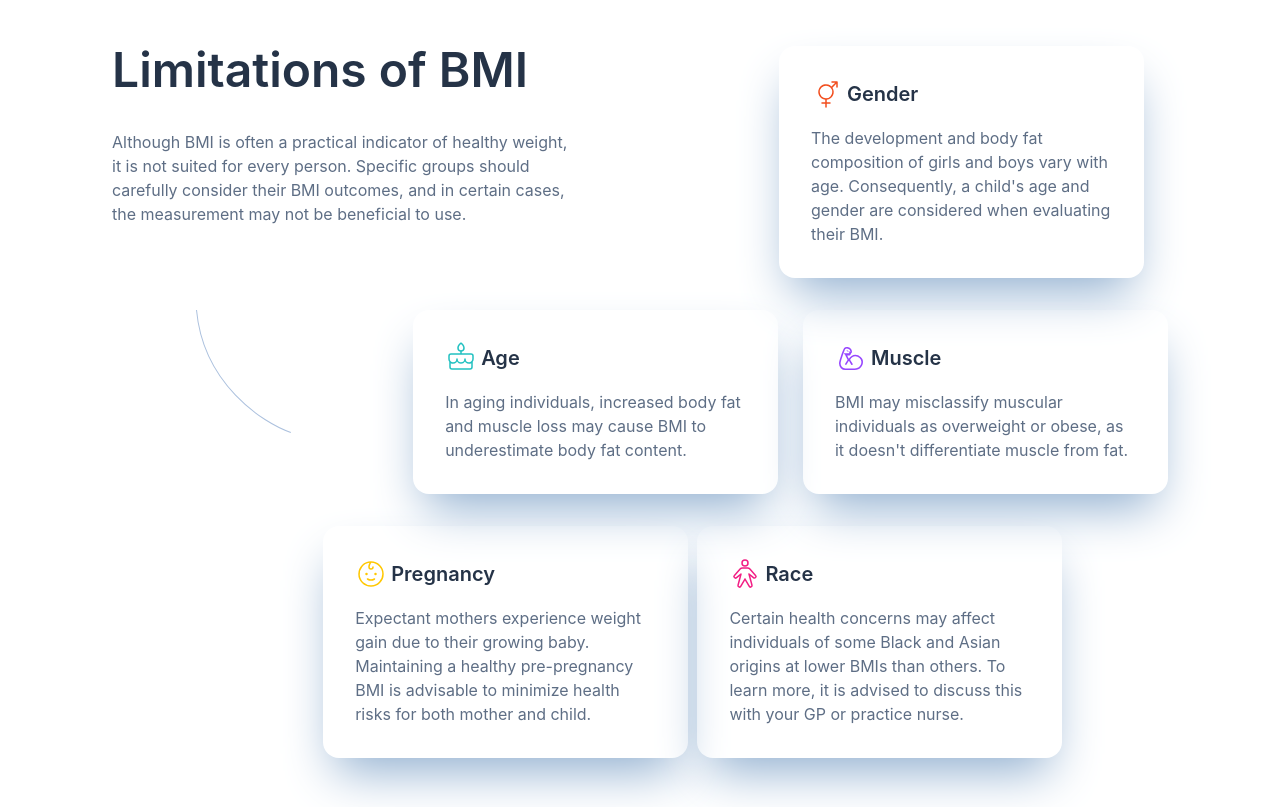
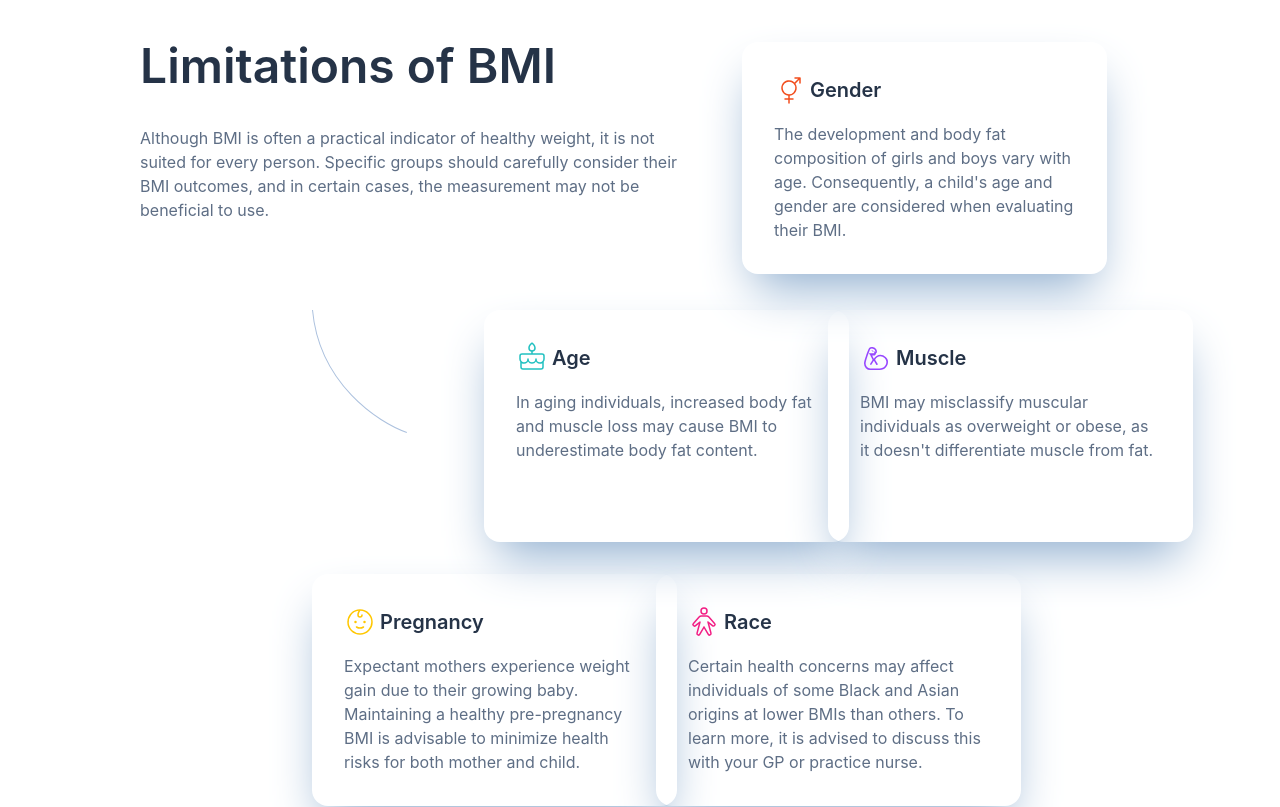
Before and after one commit to MrKB03-creator/bmi-calculator, a React (Vite) app: page / in a window 1280 px wide. Shown: the part 2080-2887 px from the top of the page. Built offline with nearby package versions, Linux system fonts and the light colour scheme.

Commit message:
changing configuration tailwind css to grid in Limitations.tsx

```diff
--- a/src/App.tsx
+++ b/src/App.tsx
@@ -16,7 +16,7 @@ function App() {
           <Limitations />
         </main>
         <footer className="flex justify-center items-center h-16 bg-gray-800 text-white">
-          <p className="max-sm:text-[12px]">© 202 4 BMI Calculator created by Kurt Badillo</p>
+          <p className="max-sm:text-[12px]">© 2024 BMI Calculator created by Kurt Badillo</p>
         </footer>
       </div>
     </>
--- a/src/Components/Limitations.tsx
+++ b/src/Components/Limitations.tsx
@@ -10,35 +10,33 @@ import {
 const Limitations = () => {
   return (
     <div>
-      <div className="p-36 lg:px-28 md:px-20 sm:px-10 max-sm:p-8">
-        <section className="flex flex-row justify-between pb-8 max-w-[1044px] lg:pr-3 md:pr-2 sm:pr-0 max-sm:flex-col">
-          <div className="w-[45%] max-sm:w-full">
-            <h2 className="text-Gunmetal font-semibold text-5xl pb-9">Limitations of BMI</h2>
-            <p className="text-DarkElectricBlue max-sm:pb-8 max-sm:text-justify">
-              Although BMI is often a practical indicator of healthy weight, it
-              is not suited for every person. Specific groups should carefully
+      <div className=" grid grid-cols-12 gap-8 w-auto h-auto  xl:mx-[140px] lg:mx-[100px] lg:my-[140px] md:my-[96px] max-sm:my-[72px]">
+        <div className=" h-auto xl:w-[564px] lg:col-start-1 lg:col-end-4 lg:w-[450px] lg:text-left  md:w-full md:col-start-2 md:col-end-12 md:text-center max-sm:col-start-2 max-sm:col-end-12 max-sm:text-center md:mb-[56px]">
+          <h2 className="text-Gunmetal font-semibold text-5xl pb-9 max-sm:text-3xl">
+            Limitations of BMI
+          </h2>
+          <p className="text-DarkElectricBlue max-sm:pb-8">
+            Although BMI is often a practical indicator of healthy weight, it is
+            not suited for every person. Specific groups should carefully
             consider their BMI outcomes, and in certain cases, the measurement
             may not be beneficial to use.
           </p>
         </div>
-          <div className="lg:w-[365px] p-8 shadow-2xl shadow-shadowBlue  rounded-2xl md:w-[50%]">
+        <div className="p-8 shadow-2xl shadow-shadowBlue  rounded-2xl xl:w-[365px] xl:h-[232px] lg:w-[300px] lg:h-auto lg:col-start-8 lg:col-end-11 md:col-start-2 md:col-end-7 max-sm:col-start-2 max-sm:col-end-12">
           <div className="flex flex-row items-center pb-4">
             <img src={iconGender} alt="icon Gender" className="pr-1" />
             <h3 className="text-Gunmetal font-semibold text-xl">Gender</h3>
           </div>
           <p className="text-DarkElectricBlue">
-              The development and body fat composition of girls and boys vary
-              with age. Consequently, a child's age and gender are considered
-              when evaluating their BMI.
+            The development and body fat composition of girls and boys vary with
+            age. Consequently, a child's age and gender are considered when
+            evaluating their BMI.
           </p>
         </div>
-        </section>
-
-        <section className="flex flex-row justify-between pb-8 lg:pl-[8%] md:pl-0  max-sm:flex-col ">
-        <div className="xl:pr-[10%] lg:md-[8%] md:pr-[2%] max-sm:hidden">
+        <div className="col-span-2 xl:col-start-3 lg:col-start-2 lg:block md:hidden max-sm:hidden">
           <img src={patternCurvedRight} alt="pattern Curved Right" />
         </div>
-          <div className="xl:w-[365px] p-8 shadow-2xl shadow-shadowBlue rounded-2xl lg:w-[40%] md:w-[38%] max-sm:mb-8 ">
+        <div className="p-8 shadow-2xl shadow-shadowBlue  rounded-2xl xl:w-[365px] xl:h-[232px] xl:col-start-5 xl:col-end-7  lg:col-start-4 lg:col-end-7 lg:w-[300px] lg:h-auto md:col-start-7 md:col-end-12 max-sm:col-start-2 max-sm:col-end-12">
           <div className="flex flex-row items-center pb-4">
             <img src={iconAge} alt="icon Age" className="pr-1" />
             <h3 className="text-Gunmetal font-semibold text-xl">Age</h3>
@@ -48,31 +46,28 @@ const Limitations = () => {
             BMI to underestimate body fat content.
           </p>
         </div>
-          <div className="xl:w-[365px] p-8 shadow-2xl shadow-shadowBlue rounded-2xl lg:w-[40%] md:w-[38%] ">
+        <div className="p-8 shadow-2xl shadow-shadowBlue  rounded-2xl xl:w-[365px] xl:h-[232px] lg:col-start-9 lg:col-end-11 lg:w-[300px] lg:h-auto md:col-start-2 md:col-end-7 max-sm:col-start-2 max-sm:col-end-12">
           <div className="flex flex-row items-center pb-4">
             <img src={iconMuscle} alt="icon Muscle" className="pr-1" />
             <h3 className="text-Gunmetal font-semibold text-xl">Muscle</h3>
           </div>
           <p className="text-DarkElectricBlue">
-              BMI may misclassify muscular individuals as overweight or obese,
-              as it doesn't differentiate muscle from fat.
+            BMI may misclassify muscular individuals as overweight or obese, as
+            it doesn't differentiate muscle from fat.
           </p>
         </div>
-        </section>
-
-        <section className="flex flex-row justify-between pb-8 lg:pl-[20%] lg:pr-[10%] md:pl-[3%] md:pr-[5%] max-sm:flex-col">
-          <div className="xl:w-[365px] p-8 shadow-2xl shadow-shadowBlue rounded-2xl lg:w-[45%] md:w-[44%] max-sm:mb-8">
+        <div className="p-8 shadow-2xl shadow-shadowBlue  rounded-2xl xl:w-[365px] xl:h-[232px] xl:col-start-3 lg:col-start-3 lg:col-end-6 lg:w-[300px] lg:h-auto md:col-start-7 md:col-end-12 max-sm:col-start-2 max-sm:col-end-12">
           <div className="flex flex-row items-center pb-4">
-              <img src={iconPregnancy} alt="icon Pregnancy" className="pr-1"/>
+            <img src={iconPregnancy} alt="icon Pregnancy" className="pr-1" />
             <h3 className="text-Gunmetal font-semibold text-xl">Pregnancy</h3>
           </div>
           <p className="text-DarkElectricBlue">
-              Expectant mothers experience weight gain due to their growing
-              baby. Maintaining a healthy pre-pregnancy BMI is advisable to
-              minimize health risks for both mother and child.
+            Expectant mothers experience weight gain due to their growing baby.
+            Maintaining a healthy pre-pregnancy BMI is advisable to minimize
+            health risks for both mother and child.
           </p>
         </div>
-          <div className="xl:w-[365px] p-8 shadow-2xl shadow-shadowBlue rounded-2xl lg:w-[45%] md:w-[44%]">
+        <div className="p-8 shadow-2xl shadow-shadowBlue  rounded-2xl xl:w-[365px] xl:h-[232px] xl:col-start-7 lg:col-start-8 lg:col-end-11 lg:w-[300px] lg:h-auto md:col-start-4 md:col-end-10 max-sm:col-start-2 max-sm:col-end-12">
           <div className="flex flex-row items-center pb-4">
             <img src={iconRace} alt="icon Race" className="pr-1" />
             <h3 className="text-Gunmetal font-semibold text-xl">Race</h3>
@@ -83,7 +78,6 @@ const Limitations = () => {
             advised to discuss this with your GP or practice nurse.{" "}
           </p>
         </div>
-        </section>
       </div>
     </div>
   );
```
Lines whose indentation alone changed are shown as unchanged.
